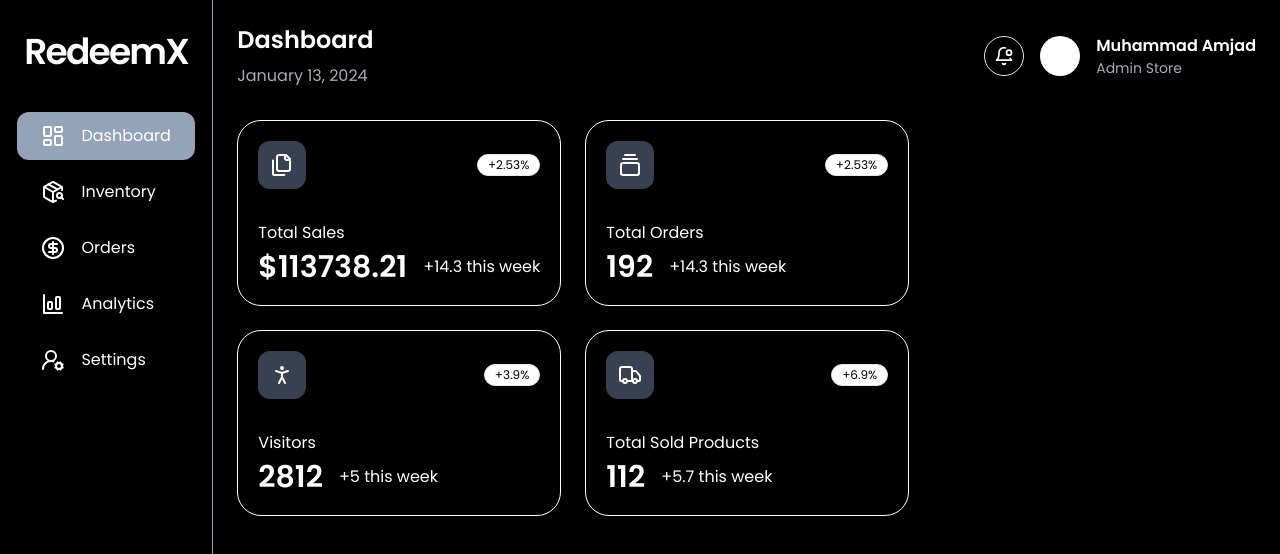
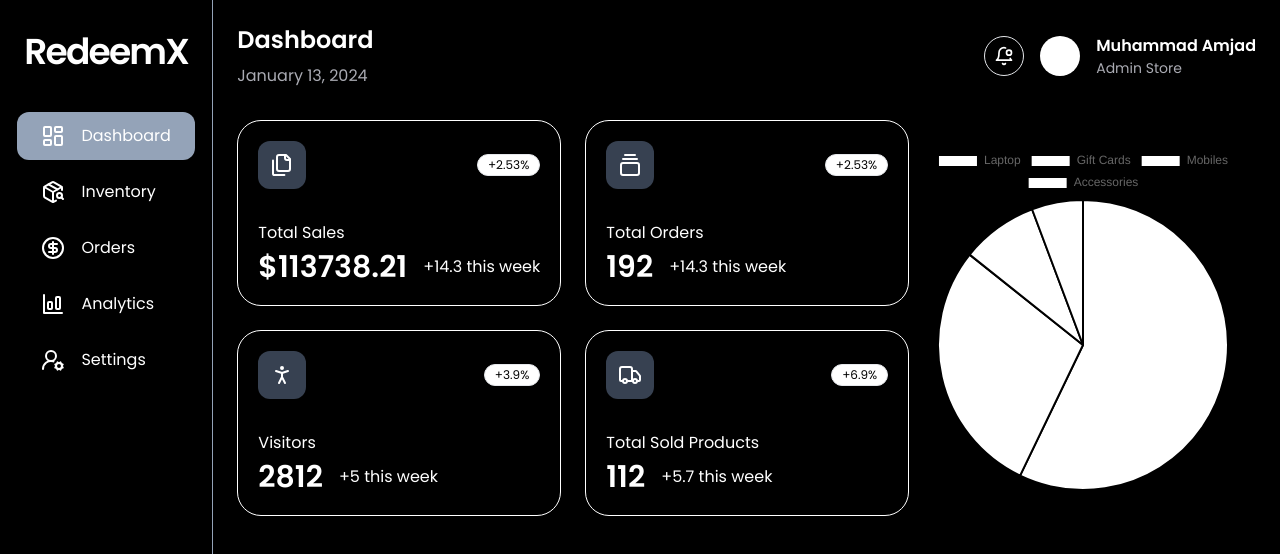
Before and after one commit to devvMuhammad/admin-redeemx, a Next.js app: page / in a window 1280 px wide. Shown: the top 554 px of the page. Built offline with nearby package versions, Linux system fonts and the light colour scheme.

Commit message:
added a basic pie chart

```diff
--- a/src/app/page.tsx
+++ b/src/app/page.tsx
@@ -1,9 +1,11 @@
 import Infos from "@/components/dashboard/Infos";
+import PieChart from "@/components/dashboard/PieChart";
 
 export default function Home() {
   return (
     <section className="grid grid-cols-[auto_1fr]">
       <Infos />
+      <PieChart />
     </section>
   );
 }
--- /dev/null
+++ b/src/components/dashboard/PieChart.tsx
@@ -0,0 +1,26 @@
+"use client";
+import { ChartData } from "chart.js";
+import { Chart as ChartJS, ArcElement, Tooltip, Legend } from "chart.js";
+import { Pie } from "react-chartjs-2";
+
+const data: ChartData<"pie", number[], unknown> = {
+  labels: ["Laptop", "Gift Cards", "Mobiles", "Accessories"],
+  // consists of array of object, with each object representing a data
+  datasets: [
+    {
+      label: "Quantity Sold",
+      data: [20, 10, 3, 2],
+      backgroundColor: ["#fff"],
+      borderColor: "black",
+    },
+  ],
+};
+
+export default function PieChart() {
+  ChartJS.register(ArcElement, Tooltip, Legend);
+  return (
+    <div className="flex items-center justify-center">
+      <Pie className="fixed" data={data} />
+    </div>
+  );
+}
```
